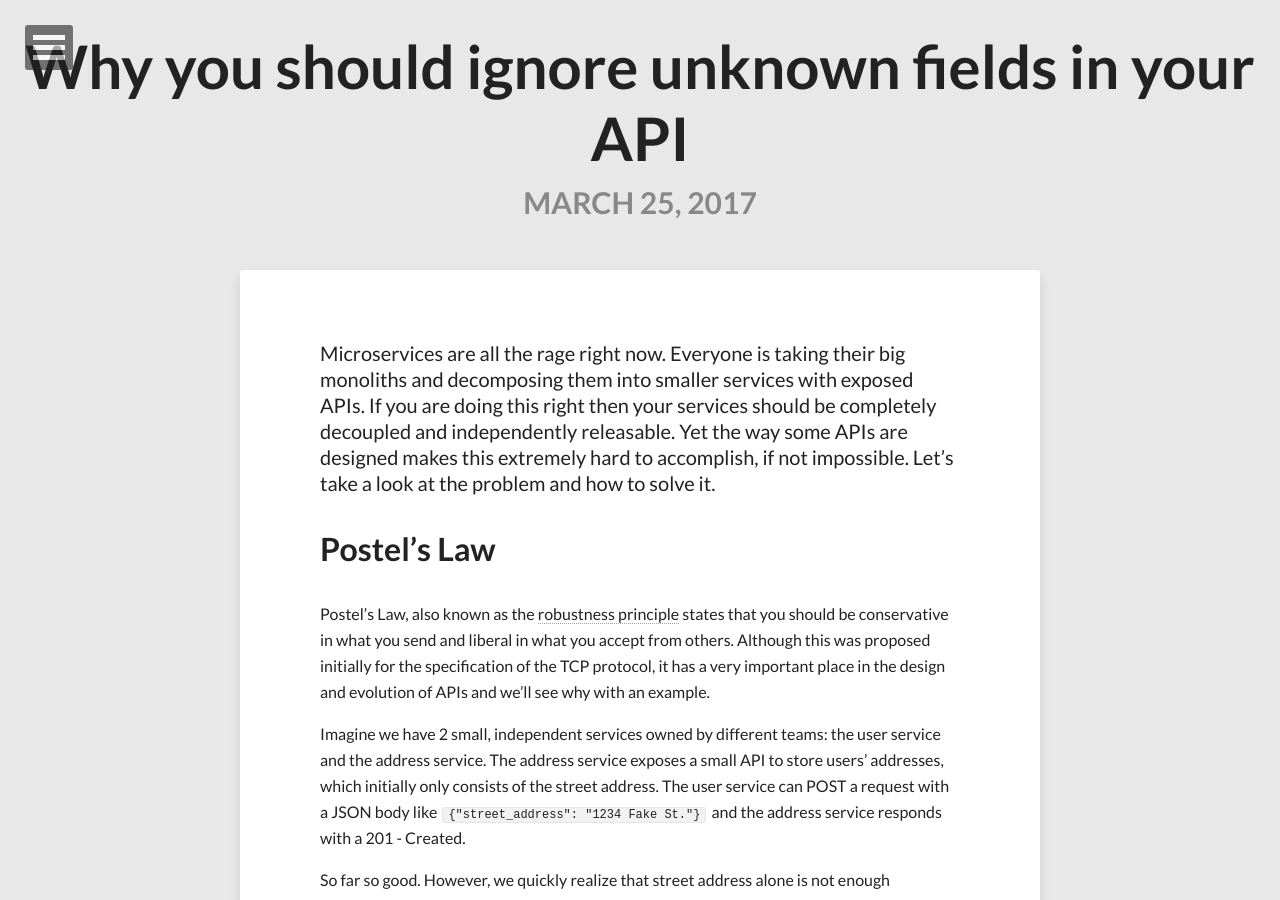
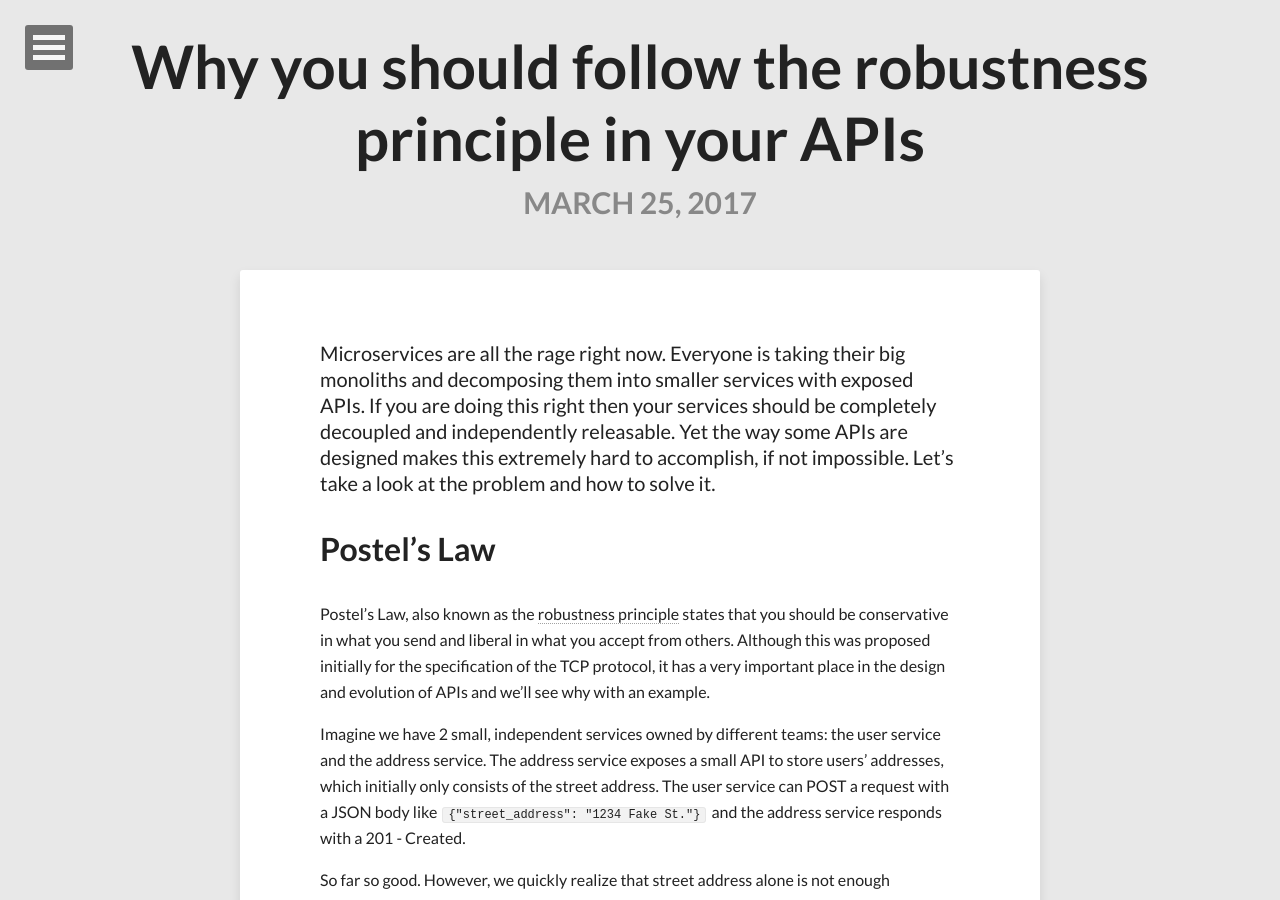
Before and after one commit to jlordiales/jlordiales.github.io, a Jekyll site: the page built from _posts/2017-03-25-postel-law-api.md, in a window 1280 px wide and 900 px high. Built offline with Jekyll 4.4.1, drawn with Linux system fonts in a browser that asks for light colours; nearby versions of some CDN libraries; comment, search, counter and statistics services are not loaded; some of the changed text lies outside the part shown.

Commit message:
Added robustness principle post

```diff
--- a/_posts/2017-03-25-postel-law-api.md
+++ b/_posts/2017-03-25-postel-law-api.md
@@ -4,7 +4,7 @@ comments: true
 share: true
 date: 2017-03-25
 layout: post
-title: Why you should ignore unknown fields in your API
+title: Why you should follow the robustness principle in your APIs
 tags:
 - API
 - Postel law
```
